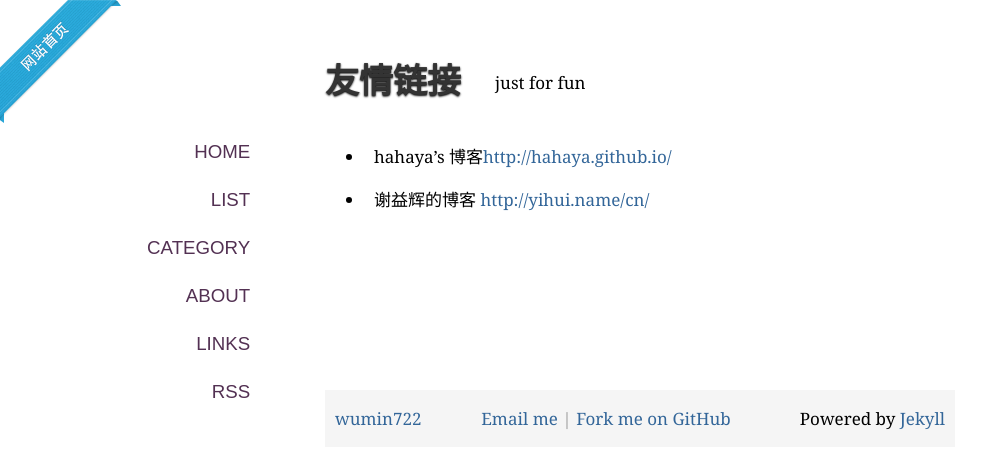
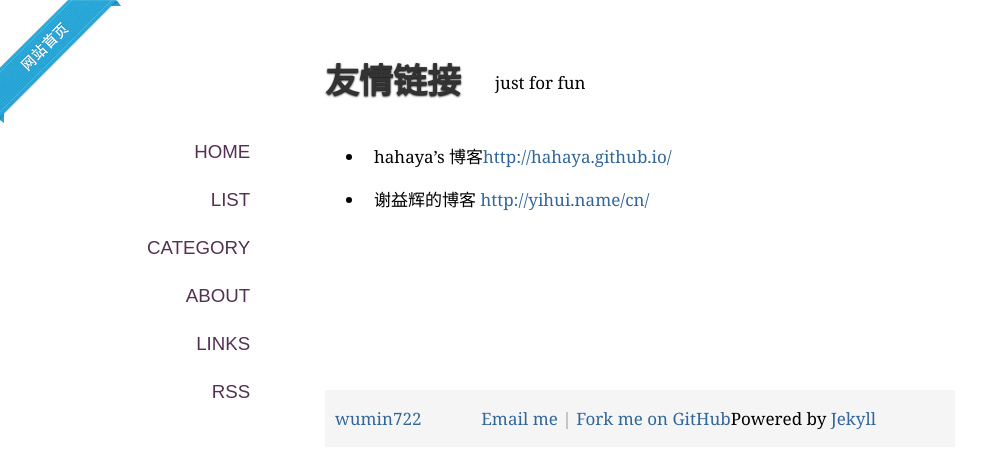
Before and after one commit to wumin722/wumin722.github.com, a Jekyll site: the page built from links.md, in a window 1280 px wide. Shown: the top 469 px of the page, without its empty margins (0-1007 px from the left). Built offline with Jekyll 4.4.1, drawn with Linux system fonts in a browser that asks for light colours; Markdown is read by kramdown in place of the engine named in the settings.

Commit message:
css changed

```diff
--- a/css/main.css
+++ b/css/main.css
@@ -21,7 +21,7 @@ li {
 padding:9px;
 }
 
-.l{float:left;}.r{float:right;}.c{clear:both;}
+.l{float:left;}.r{float:left;}.c{clear:both;}
 .tac{text-align:center;}
 .fix{zoom:1;}
 .fix:after{display:block;height:0;clear:both;visibility:hidden;}
```
